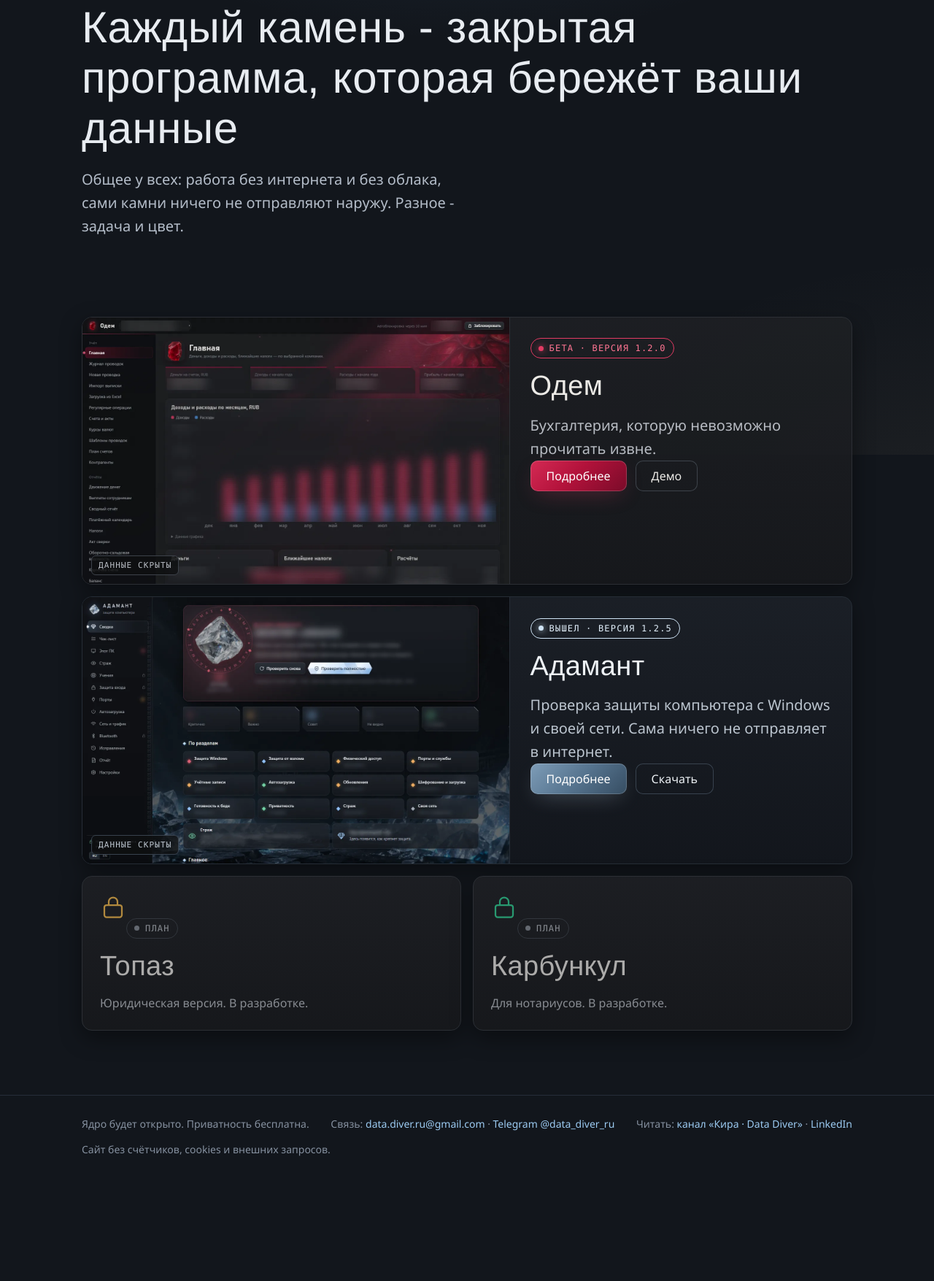
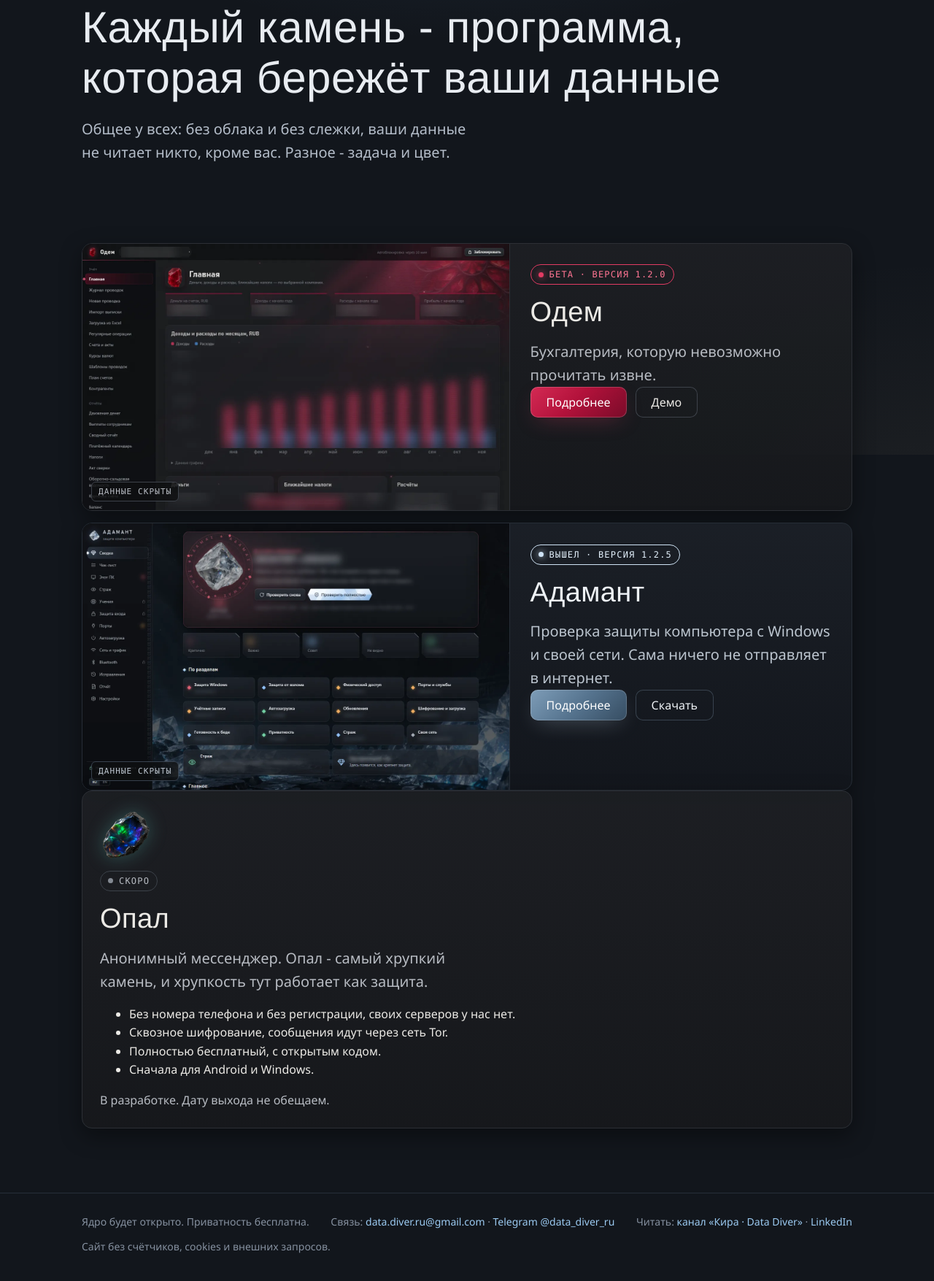
Before and after one commit to datadiver-ru/datadiver-ru.github.io, a plain HTML site: page stones.html in a window 1280 px wide. Shown: the part 177-1932 px from the top of the page at 73% size. Before the commit the page ends 1803 px from the top, so only its background shows below. Drawn offline with Linux system fonts and the light colour scheme.

Commit message:
Опал на сайте и в профиле, без камней для юристов и нотариусов
Co-Authored-By: Claude Opus 5.5 <noreply@anthropic.com>

```diff
--- a/assets/style.css
+++ b/assets/style.css
@@ -11,7 +11,7 @@
 
 /* ── Темы ─────────────────────────────────────────────── */
 /* общая тёмная основа для камней */
-[data-theme="odem"], [data-theme="topaz"], [data-theme="carbuncle"], [data-theme="graphite"] {
+[data-theme="odem"], [data-theme="opal"], [data-theme="graphite"] {
   color-scheme: dark;
   --bg-0: #0e0f11;
   --bg: #121316;
@@ -33,19 +33,12 @@
   --bg-art: radial-gradient(900px 520px at 50% -120px, rgba(179, 18, 59, .16), transparent 70%),
             linear-gradient(rgba(18, 19, 22, .9), rgba(18, 19, 22, .96)), url("img/veins.webp") center / cover;
 }
-/* Топаз — янтарь и золото */
-[data-theme="topaz"] {
-  --acc: #c9861c; --acc-hi: #f2b84b; --acc-ink: #ffcf73; --acc-deep: #6b440a;
-  --acc-glow: rgba(242, 184, 75, .32); --acc-soft: rgba(242, 184, 75, .14);
-  --acc-grad: linear-gradient(135deg, #f0b24a 0%, #c9861c 50%, #8a5a10 100%);
-  --bg-art: radial-gradient(900px 520px at 50% -120px, rgba(201, 134, 28, .16), transparent 70%), var(--bg);
-}
-/* Карбункул — изумрудно-зелёный (можно поменять, когда дойдём до камня) */
-[data-theme="carbuncle"] {
-  --acc: #138a60; --acc-hi: #2fcf92; --acc-ink: #6fe3b4; --acc-deep: #0b4a33;
-  --acc-glow: rgba(47, 207, 146, .3); --acc-soft: rgba(47, 207, 146, .13);
-  --acc-grad: linear-gradient(135deg, #2bbf86 0%, #138a60 50%, #0b5a3e 100%);
-  --bg-art: radial-gradient(900px 520px at 50% -120px, rgba(19, 138, 96, .16), transparent 70%), var(--bg);
+/* Опал — переливы синего и зелёного на тёмном камне */
+[data-theme="opal"] {
+  --acc: #3a7bd5; --acc-hi: #5fd3c6; --acc-ink: #8fe6dc; --acc-deep: #1d3d6b;
+  --acc-glow: rgba(95, 211, 198, .28); --acc-soft: rgba(95, 211, 198, .12);
+  --acc-grad: linear-gradient(135deg, #36c08f 0%, #3a7bd5 50%, #7a4fd0 100%);
+  --bg-art: radial-gradient(900px 520px at 50% -120px, rgba(58, 123, 213, .16), transparent 70%), var(--bg);
 }
 /* нейтральная оправа для схемы камней */
 [data-theme="graphite"] {
@@ -179,6 +172,11 @@ h3 { font-size: 22px; }
 .stone.lit .ruby { width: 70%; height: 70%; filter: drop-shadow(0 0 14px var(--acc-glow)); opacity: 1; }
 .stone.lit:hover .ruby { filter: drop-shadow(0 0 20px var(--acc-hi)) brightness(1.1); }
 .stone.lit .name { opacity: 1; color: var(--acc-ink); }
+/* камень «скоро»: цветной, но без свечения */
+.stone.soon { border-style: dashed; border-color: var(--acc-hi); }
+.stone.soon .ruby { filter: none; opacity: .75; }
+.stone.soon:hover .ruby, .stone.soon:focus-visible .ruby { opacity: 1; }
+.stone.soon .name { color: var(--acc-ink); }
 @keyframes breathe { 50% { box-shadow: 0 0 46px -4px var(--acc-glow), inset 0 0 0 1px var(--acc-soft); } }
 @media (prefers-reduced-motion: reduce) { .stone.lit { animation: none; } * { transition: none !important; } }
 
@@ -234,6 +232,8 @@ h3 { font-size: 22px; }
 .locked > * { opacity: .7; }
 .locked .lock { width: 36px; height: 36px; color: var(--acc-hi); margin-bottom: 14px; }
 .locked .gem { width: 56px; height: 56px; object-fit: contain; margin-bottom: 12px; filter: grayscale(1) brightness(1.1); opacity: .45; }
+.locked.soon > * { opacity: 1; }
+.locked.soon .gem { width: 72px; height: 72px; filter: drop-shadow(0 0 12px var(--acc-glow)); opacity: 1; }
 
 /* летопись */
 .log { list-style: none; margin: 0; padding: 0; border-left: 1px solid var(--line-2); }
--- a/stones.html
+++ b/stones.html
@@ -6,9 +6,9 @@
 <meta http-equiv="Content-Security-Policy" content="default-src 'self'; img-src 'self' data:; style-src 'self'; script-src 'none'; base-uri 'none'; form-action 'none'">
 <meta name="referrer" content="no-referrer">
 <title>Камни - у каждого свой цвет</title>
-<meta name="description" content="Одем - бухгалтерия, которую невозможно прочитать извне. Топаз и Карбункул в разработке.">
+<meta name="description" content="Одем - бухгалтерия, которую невозможно прочитать извне. Опал, анонимный мессенджер, в разработке.">
 <meta property="og:title" content="Камни - у каждого свой цвет">
-<meta property="og:description" content="Одем - бухгалтерия, которую невозможно прочитать извне. Топаз и Карбункул в разработке.">
+<meta property="og:description" content="Одем - бухгалтерия, которую невозможно прочитать извне. Опал, анонимный мессенджер, в разработке.">
 <meta property="og:image" content="assets/img/social-preview.jpg">
 <meta name="theme-color" content="#12161c">
 <link rel="alternate" hreflang="ru" href="stones.html">
@@ -26,8 +26,8 @@
 <main id="main">
 <section><div class="wrap">
 <p class="eyebrow">Камни</p>
-<h1>Каждый камень - закрытая программа, которая бережёт ваши данные</h1>
-<p class="lead">Общее у всех: работа без интернета и без облака, сами камни ничего не отправляют наружу. Разное - задача и цвет.</p>
+<h1>Каждый камень - программа, которая бережёт ваши данные</h1>
+<p class="lead">Общее у всех: без облака и без слежки, ваши данные не читает никто, кроме вас. Разное - задача и цвет.</p>
 </div></section>
 
 <section class="flush"><div class="wrap">
@@ -51,10 +51,7 @@
 </div>
 </article>
 
-<div class="grid2">
-<article class="card locked" data-theme="topaz" id="topaz"><svg class="lock" viewBox="0 0 24 24" fill="none" stroke="currentColor" stroke-width="1.5" aria-hidden="true"><rect x="4" y="10" width="16" height="11" rx="2"/><path d="M8 10V7a4 4 0 0 1 8 0v3"/></svg><span class="status">План</span><h2 class="mt">Топаз</h2><p class="muted">Юридическая версия. В разработке.</p></article>
-<article class="card locked" data-theme="carbuncle" id="carbuncle"><svg class="lock" viewBox="0 0 24 24" fill="none" stroke="currentColor" stroke-width="1.5" aria-hidden="true"><rect x="4" y="10" width="16" height="11" rx="2"/><path d="M8 10V7a4 4 0 0 1 8 0v3"/></svg><span class="status">План</span><h2 class="mt">Карбункул</h2><p class="muted">Для нотариусов. В разработке.</p></article>
-</div>
+<article class="card locked soon" data-theme="opal" id="opal"><img class="gem" src="assets/img/opal.webp" alt="" width="256" height="256"><span class="status">Скоро</span><h2 class="mt">Опал</h2><p class="lead">Анонимный мессенджер. Опал - самый хрупкий камень, и хрупкость тут работает как защита.</p><ul><li>Без номера телефона и без регистрации, своих серверов у нас нет.</li><li>Сквозное шифрование, сообщения идут через сеть Tor.</li><li>Полностью бесплатный, с открытым кодом.</li><li>Сначала для Android и Windows.</li></ul><p class="muted">В разработке. Дату выхода не обещаем.</p></article>
 </div></section>
 </main>
 <footer class="foot"><div class="wrap">
```
Also changed, not shown: chronicle.html (+2 -3 lines), en/chronicle.html (+2 -3 lines), en/index.html (+4 -4 lines), en/stones.html (+5 -8 lines), index.html (+4 -4 lines), assets/img/opal.webp (added).
